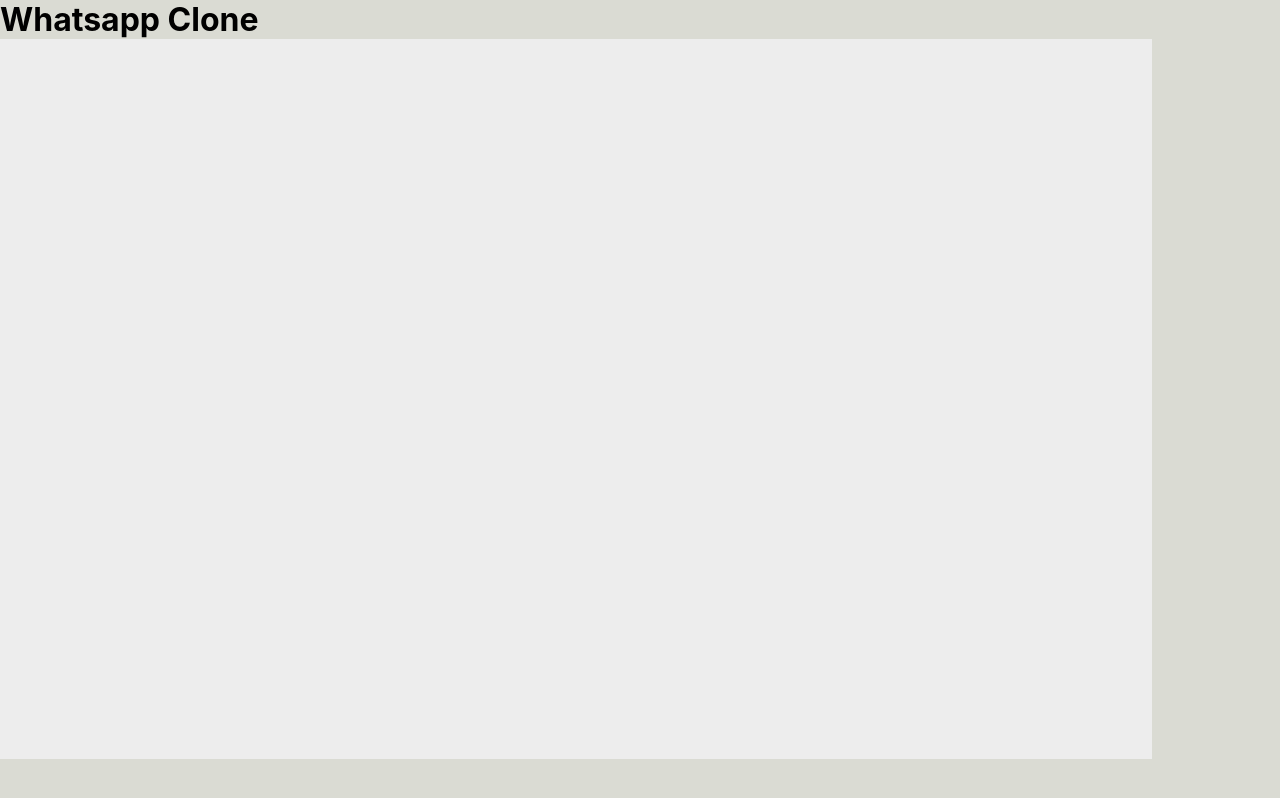
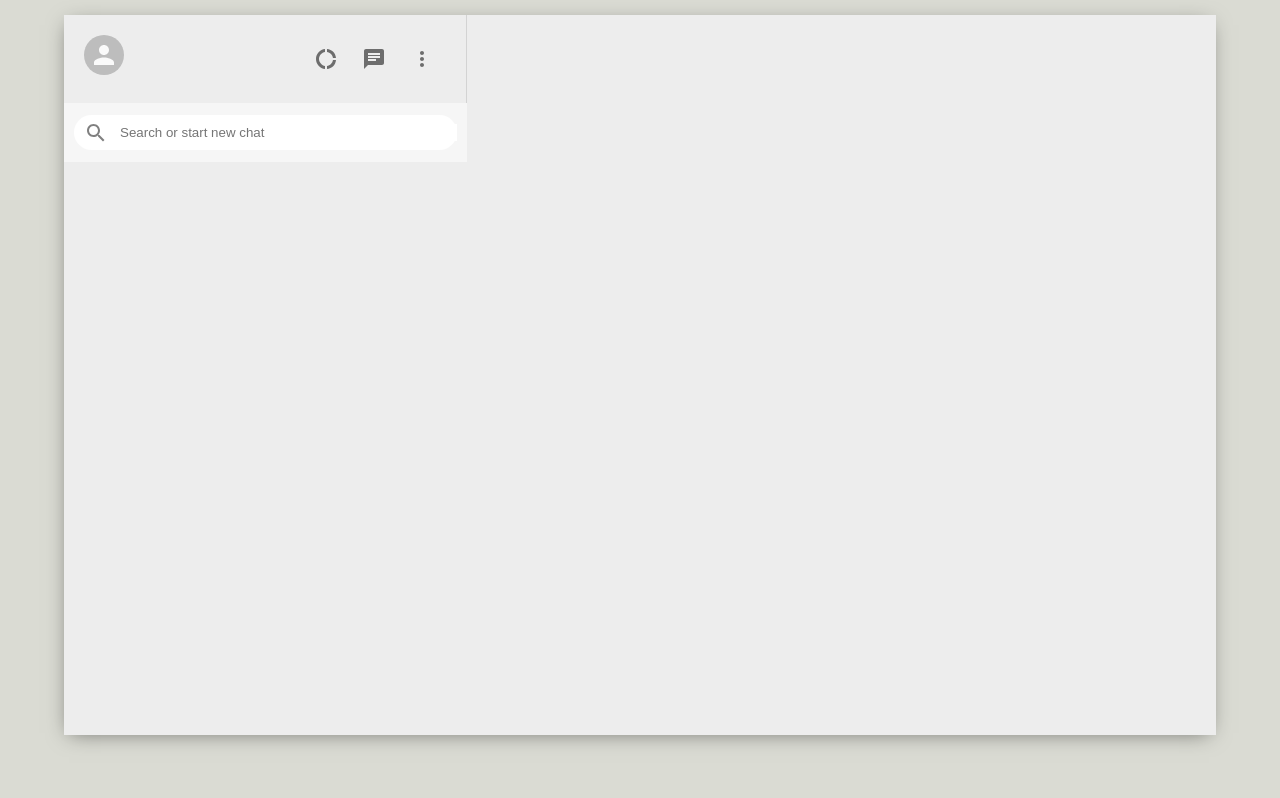
Before and after one commit to gauravgupta98/whatsapp-clone, a React (Create React App) app: page / in a window 1280 px wide. Built offline with nearby package versions, Linux system fonts and the light colour scheme.

Commit message:
Add sidebar

```diff
--- a/package.json
+++ b/package.json
@@ -3,6 +3,8 @@
   "version": "0.1.0",
   "private": true,
   "dependencies": {
+    "@material-ui/core": "^4.11.3",
+    "@material-ui/icons": "^4.11.2",
     "@testing-library/jest-dom": "^5.11.9",
     "@testing-library/react": "^11.2.3",
     "@testing-library/user-event": "^12.6.2",
--- a/src/App.css
+++ b/src/App.css
@@ -1,4 +1,6 @@
 .app {
+    display: grid;
+    place-items: center;
     background-color: #dadbd3;
     height: 100vh;
 }
@@ -6,6 +8,8 @@
 .app__body {
     display: flex;
     background-color: #ededed;
+    margin-top: -50px;
     width: 90vw;
     height: 90vh;
+    box-shadow: -1px 4px 20px -6px rgba(0, 0, 0, 0.5);
 }
--- a/src/App.js
+++ b/src/App.js
@@ -1,10 +1,13 @@
 import "./App.css";
+
+import Sidebar from "./components/Sidebar";
 
 function App() {
   return (
     <div className="app">
-      <h1>Whatsapp Clone</h1>
-      <div className="app__body"></div>
+      <div className="app__body">
+        <Sidebar />
+      </div>
     </div>
   );
 }
--- /dev/null
+++ b/src/components/Sidebar.css
@@ -0,0 +1,51 @@
+.sidebar {
+    flex: 0.35;
+    display: flex;
+    flex-direction: column;
+}
+
+.sidebar__header {
+    display: flex;
+    justify-content: space-between;
+    padding: 20px;
+    border-right: 1px solid lightgray;
+}
+
+.sidebar__headerRight {
+    display: flex;
+    align-items: center;
+    justify-content: space-between;
+    min-width: 10vw;
+}
+
+.sidebar__headerRight>.MuiSvgIcon-root {
+    margin-right: 2vw !important;
+    font-size: 24px !important;
+}
+
+.sidebar__search {
+    display: flex;
+    align-items: center;
+    background-color: #f6f6f6;
+    height: 39px;
+    padding: 10px;
+}
+
+.sidebar__searchContainer {
+    display: flex;
+    align-items: center;
+    background-color: white;
+    width: 100%;
+    height: 35px;
+    border-radius: 20px;
+}
+
+.sidebar__searchContainer>input {
+    border: none;
+    width: 100%;
+}
+
+.sidebar__searchContainer>.MuiSvgIcon-root {
+    color: gray;
+    padding: 10px
+}
--- /dev/null
+++ b/src/components/Sidebar.js
@@ -0,0 +1,37 @@
+import React from "react";
+import { Avatar, IconButton } from "@material-ui/core";
+import { Chat, DonutLarge, MoreVert, SearchOutlined } from "@material-ui/icons";
+
+import "./Sidebar.css";
+
+function Sidebar() {
+  return (
+    <div className="sidebar">
+      <div className="sidebar__header">
+        <Avatar />
+        <div className="sidebar__headerRight">
+          <IconButton>
+            <DonutLarge />
+          </IconButton>
+          <IconButton>
+            <Chat />
+          </IconButton>
+          <IconButton>
+            <MoreVert />
+          </IconButton>
+        </div>
+      </div>
+
+      <div className="sidebar__search">
+        <div className="sidebar__searchContainer">
+          <SearchOutlined />
+          <input placeholder="Search or start new chat" type="text" />
+        </div>
+      </div>
+
+      <div className="sidebar__chats"></div>
+    </div>
+  );
+}
+
+export default Sidebar;
--- a/src/index.css
+++ b/src/index.css
@@ -1,5 +1,11 @@
 * {
   margin: 0;
+}
+
+*,
+*:hover,
+*:focus {
+  outline: none;
 }
 
 body {
```
Also changed, not shown: 1 other file (tests, documents, lock files or other folders).
